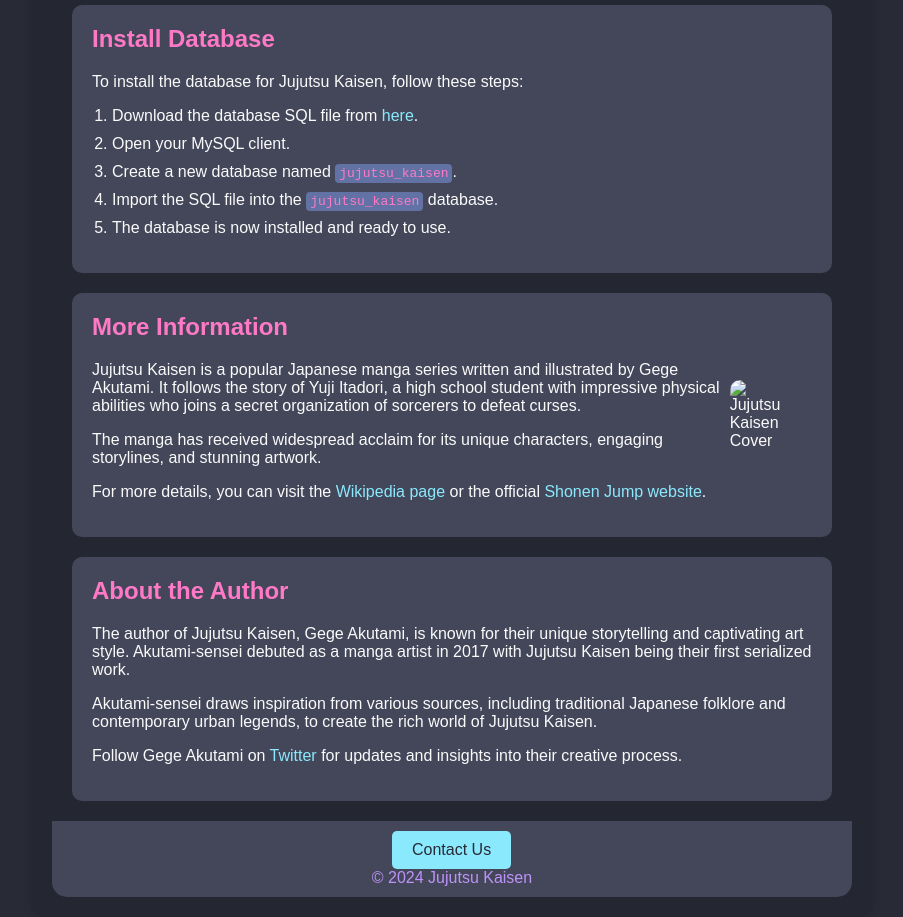
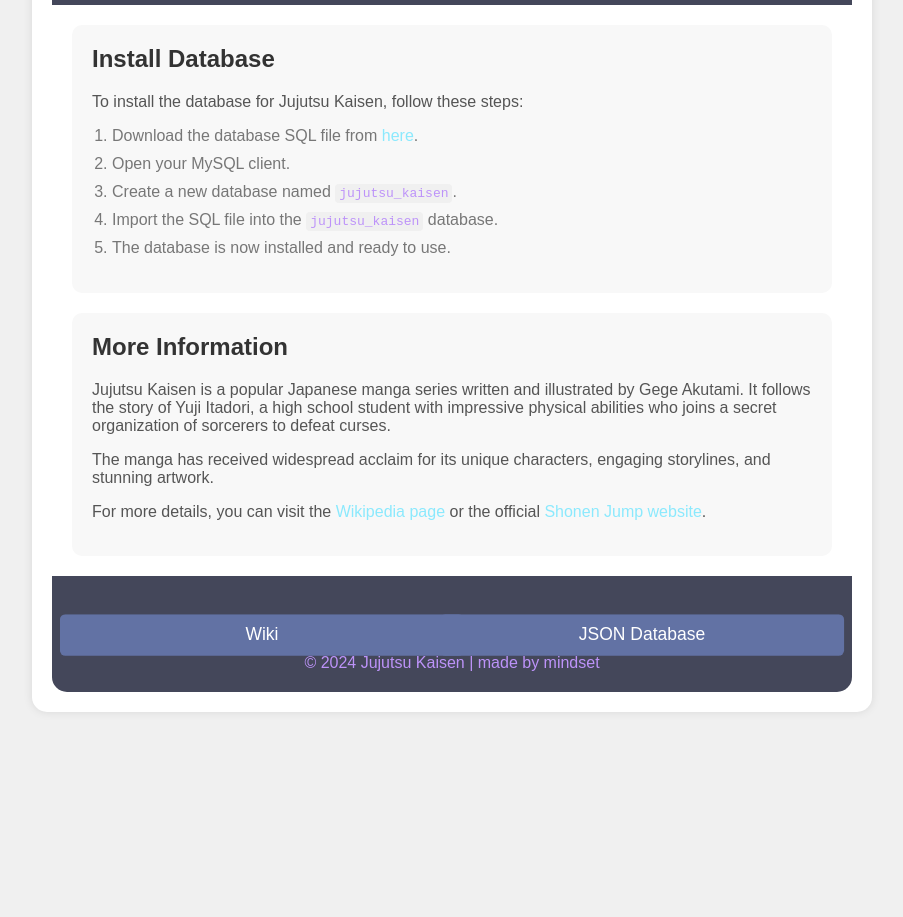
Before and after one commit to noahmindset1/JJK-Database, a plain HTML site: page docs/index.html in a window 1280 px wide. Shown: the part 117-1034 px from the top of the page, without its empty margins (188-1091 px from the left). After the commit the page ends 849 px from the top, so only its background shows below. Drawn offline with Linux system fonts and the light colour scheme.

Commit message:
Update index.html

```diff
--- a/docs/index.html
+++ b/docs/index.html
@@ -9,17 +9,17 @@
             font-family: Arial, sans-serif;
             margin: 0;
             padding: 0;
-            background-color: #282a36;
-            color: #fafafa;
+            background-color: #f0f0f0;
+            color: #333;
         }
 
         .content-wrapper {
             max-width: 800px;
-            margin: 0 auto;
+            margin: 20px auto;
             padding: 20px;
-            background-color: #242631;
+            background-color: #fff;
             border-radius: 15px;
-            box-shadow: 0 0 10px rgba(0, 0, 0, 0.2);
+            box-shadow: 0 0 10px rgba(0, 0, 0, 0.1);
             animation: fadeIn 1s ease-in-out;
         }
 
@@ -64,7 +64,7 @@
         }
 
         section {
-            background-color: #44475a;
+            background-color: #f8f8f8;
             padding: 20px;
             border-radius: 10px;
             margin-bottom: 20px;
@@ -83,8 +83,13 @@
         }
 
         h2 {
-            color: #ff79c6;
+            color: #333;
             margin-top: 0;
+        }
+
+        p {
+            color: #555;
+            margin-bottom: 15px;
         }
 
         ol {
@@ -93,6 +98,7 @@
 
         li {
             margin-bottom: 10px;
+            color: #777;
         }
 
         a {
@@ -105,16 +111,16 @@
         }
 
         code {
-            background-color: #6272a4;
+            background-color: #f0f0f0;
             padding: 2px 4px;
             border-radius: 4px;
-            color: #ff79c6;
+            color: #bd93f9;
             font-family: monospace;
         }
 
         footer {
             background-color: #44475a;
-            padding: 10px 20px;
+            padding: 20px;
             text-align: center;
             border-bottom-left-radius: 15px;
             border-bottom-right-radius: 15px;
@@ -126,7 +132,33 @@
             color: #bd93f9;
         }
 
-        .animated-link {
+        .button {
+            background-color: #6272a4;
+            color: #fff;
+            border: none;
+            padding: 10px 20px;
+            font-size: 16px;
+            border-radius: 5px;
+            cursor: pointer;
+            transition: background-color 0.3s ease;
+        }
+
+        .button:hover {
+            background-color: #44475a;
+        }
+
+        .button-container {
+            display: flex;
+            justify-content: space-between;
+            margin-top: 20px;
+        }
+
+        .button-container .button {
+            flex: 1;
+            margin: 0 5px;
+        }
+
+        .animated-button {
             animation: pulse 1.5s infinite alternate;
         }
 
@@ -137,46 +169,6 @@
             to {
                 transform: scale(1.1);
             }
-        }
-
-        .button {
-            background-color: #8be9fd;
-            color: #282a36;
-            border: none;
-            padding: 10px 20px;
-            font-size: 16px;
-            border-radius: 5px;
-            cursor: pointer;
-            transition: background-color 0.3s ease;
-        }
-
-        .button:hover {
-            background-color: #6272a4;
-        }
-
-        .animated-button {
-            animation: rotate 1s infinite linear;
-        }
-
-        @keyframes rotate {
-            from {
-                transform: rotate(0deg);
-            }
-            to {
-                transform: rotate(360deg);
-            }
-        }
-
-        .info-section {
-            display: flex;
-            justify-content: space-between;
-            align-items: center;
-        }
-
-        .info-section img {
-            max-width: 200px;
-            border-radius: 10px;
-            margin-right: 20px;
         }
     </style>
 </head>
@@ -190,7 +182,7 @@
                 <h2>Install Database</h2>
                 <p>To install the database for Jujutsu Kaisen, follow these steps:</p>
                 <ol>
-                    <li>Download the database SQL file from <a class="animated-link" href="https://github.com/noahmindset1/JJK-Database/releases/tag/jjk">here</a>.</li>
+                    <li>Download the database SQL file from <a href="https://github.com/noahmindset1/JJK-Database/releases/tag/jjk">here</a>.</li>
                     <li>Open your MySQL client.</li>
                     <li>Create a new database named <code>jujutsu_kaisen</code>.</li>
                     <li>Import the SQL file into the <code>jujutsu_kaisen</code> database.</li>
@@ -198,26 +190,18 @@
                 </ol>
             </section>
             <section id="more-info">
-                <div class="info-section">
-                    <div>
-                        <h2>More Information</h2>
-                        <p>Jujutsu Kaisen is a popular Japanese manga series written and illustrated by Gege Akutami. It follows the story of Yuji Itadori, a high school student with impressive physical abilities who joins a secret organization of sorcerers to defeat curses.</p>
-                        <p>The manga has received widespread acclaim for its unique characters, engaging storylines, and stunning artwork.</p>
-                        <p>For more details, you can visit the <a class="animated-link" href="https://en.wikipedia.org/wiki/Jujutsu_Kaisen">Wikipedia page</a> or the official <a class="animated-link" href="https://www.shonenjump.com/j/rensai/jujutsushin/">Shonen Jump website</a>.</p>
-                    </div>
-                    <img src="jujutsu_kaisen_cover.jpg" alt="Jujutsu Kaisen Cover">
-                </div>
-            </section>
-            <section id="about-author">
-                <h2>About the Author</h2>
-                <p>The author of Jujutsu Kaisen, Gege Akutami, is known for their unique storytelling and captivating art style. Akutami-sensei debuted as a manga artist in 2017 with Jujutsu Kaisen being their first serialized work.</p>
-                <p>Akutami-sensei draws inspiration from various sources, including traditional Japanese folklore and contemporary urban legends, to create the rich world of Jujutsu Kaisen.</p>
-                <p>Follow Gege Akutami on <a class="animated-link" href="https://twitter.com/gegeakutami">Twitter</a> for updates and insights into their creative process.</p>
+                <h2>More Information</h2>
+                <p>Jujutsu Kaisen is a popular Japanese manga series written and illustrated by Gege Akutami. It follows the story of Yuji Itadori, a high school student with impressive physical abilities who joins a secret organization of sorcerers to defeat curses.</p>
+                <p>The manga has received widespread acclaim for its unique characters, engaging storylines, and stunning artwork.</p>
+                <p>For more details, you can visit the <a href="https://en.wikipedia.org/wiki/Jujutsu_Kaisen">Wikipedia page</a> or the official <a href="https://www.shonenjump.com/j/rensai/jujutsushin/">Shonen Jump website</a>.</p>
             </section>
         </main>
         <footer>
-            <button class="button animated-button">Contact Us</button>
-            <p>&copy; 2024 Jujutsu Kaisen</p>
+            <div class="button-container">
+                <a href="https://en.wikipedia.org/wiki/Jujutsu_Kaisen" class="button animated-button">Wiki</a>
+                <a href="https://github.com/noahmindset1/JJK-Database/blob/main/data/datas.json" class="button animated-button">JSON Database</a>
+            </div>
+            <p>&copy; 2024 Jujutsu Kaisen | made by mindset</p>
         </footer>
     </div>
 </body>
```
